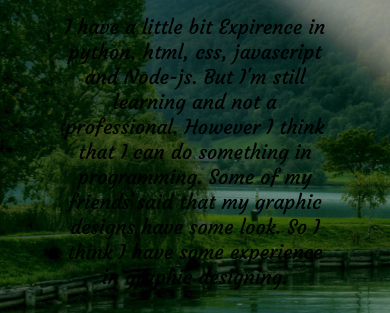
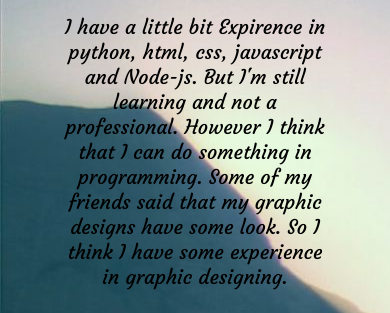
Before and after one commit to Senith-Chandul/Senith-Web, a plain HTML site: page index.html in a window 390 px wide. Shown: the part 372-685 px from the top of the page. Drawn offline with Linux system fonts and the light colour scheme.

Commit message:
Update style.css

```diff
--- a/style.css
+++ b/style.css
@@ -47,3 +47,11 @@ body{
 	height: 50px;
 	padding: 10px;
 }
+
+
+@media only screen and (max-width: 770px){
+	body{
+		background-size: auto;
+	}
+
+}
```
